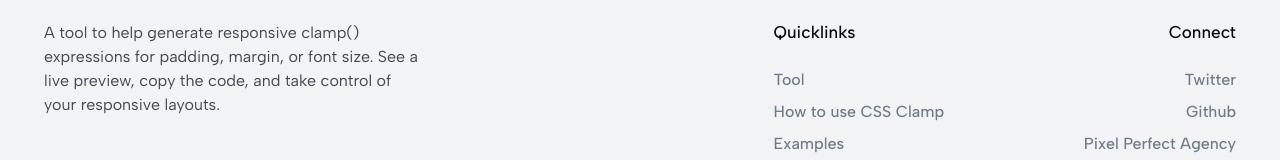
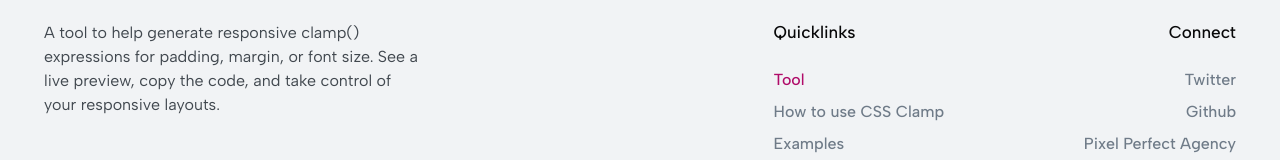
Before and after one commit to Willem-Jaap/cssclamp, a Next.js app: page / in a window 1280 px wide. Shown: the part 858-1018 px from the top of the page. Built offline with nearby package versions, Linux system fonts and the light colour scheme.

Commit message:
feat: add footer link

```diff
--- a/src/app/layout.tsx
+++ b/src/app/layout.tsx
@@ -2,7 +2,7 @@ import type { PropsWithChildren } from 'react';
 import type { Metadata } from 'next';
 import { Analytics } from '@vercel/analytics/react';
 
-import Footer from '~/components/layout/footer';
+import Footer from '~/components/layout/footer/footer';
 import Header from '~/components/layout/header';
 
 import { albertSansFont } from '~/fonts';
--- /dev/null
+++ b/src/components/layout/footer/footer-link.tsx
@@ -0,0 +1,35 @@
+'use client';
+
+import { type ReactNode } from 'react';
+import Link from 'next/link';
+import { usePathname } from 'next/navigation';
+
+import cn from '~/utils/cn';
+
+interface Props {
+    children: ReactNode;
+    className?: string;
+    href: string;
+    target?: '_blank';
+    rel?: 'noreferrer';
+}
+
+const FooterLink = ({ children, className, href, ...props }: Props) => {
+    const pathname = usePathname();
+    return (
+        <Link
+            href={href}
+            className={cn(
+                'underline-offset-2 hover:text-neutral-400 hover:underline',
+                {
+                    'text-primary-500 hover:text-primary-400': pathname === href,
+                },
+                className,
+            )}
+            {...props}>
+            {children}
+        </Link>
+    );
+};
+
+export default FooterLink;
--- a/src/components/layout/footer.tsx
+++ b/src/components/layout/footer/footer.tsx
@@ -1,6 +1,7 @@
 import Link from 'next/link';
 
-import FooterText from '~/components/layout/footer-text';
+import FooterLink from '~/components/layout/footer/footer-link';
+import FooterText from '~/components/layout/footer/footer-text';
 
 const Footer = () => {
     return (
@@ -18,25 +19,13 @@ const Footer = () => {
                         <div className="text-lg font-medium">Quicklinks</div>
                         <ul className="flex flex-col gap-2 font-medium text-neutral-500">
                             <li>
-                                <Link
-                                    href="/"
-                                    className="underline-offset-2 hover:text-neutral-400 hover:underline">
-                                    Tool
-                                </Link>
+                                <FooterLink href="/">Tool</FooterLink>
                             </li>
                             <li>
-                                <Link
-                                    href="/guide"
-                                    className="underline-offset-2 hover:text-neutral-400 hover:underline">
-                                    How to use CSS Clamp
-                                </Link>
+                                <FooterLink href="/guide">How to use CSS Clamp</FooterLink>
                             </li>
                             <li>
-                                <Link
-                                    href="/examples"
-                                    className="underline-offset-2 hover:text-neutral-400 hover:underline">
-                                    Examples
-                                </Link>
+                                <FooterLink href="/examples">Examples</FooterLink>
                             </li>
                         </ul>
                     </div>
@@ -44,31 +33,28 @@ const Footer = () => {
                         <div className="text-lg font-medium">Connect</div>
                         <ul className="flex flex-col gap-2 font-medium text-neutral-500">
                             <li>
-                                <Link
+                                <FooterLink
                                     href="https://twitter.com/WillemJaap_"
                                     target="_blank"
-                                    rel="noreferrer"
-                                    className="underline-offset-2 hover:text-neutral-400 hover:underline">
+                                    rel="noreferrer">
                                     Twitter
-                                </Link>
+                                </FooterLink>
                             </li>
                             <li>
-                                <Link
+                                <FooterLink
                                     href="https://github.com/Willem-Jaap"
                                     target="_blank"
-                                    rel="noreferrer"
-                                    className="underline-offset-2 hover:text-neutral-400 hover:underline">
+                                    rel="noreferrer">
                                     Github
-                                </Link>
+                                </FooterLink>
                             </li>
                             <li>
-                                <Link
+                                <FooterLink
                                     href="https://pixelperfect.agency"
                                     target="_blank"
-                                    rel="noreferrer"
-                                    className="underline-offset-2 hover:text-neutral-400 hover:underline">
+                                    rel="noreferrer">
                                     Pixel Perfect Agency
-                                </Link>
+                                </FooterLink>
                             </li>
                         </ul>
                     </div>
```
Also changed, not shown: src/components/layout/footer/footer-text.tsx (renamed from src/components/layout/footer-text.tsx).
